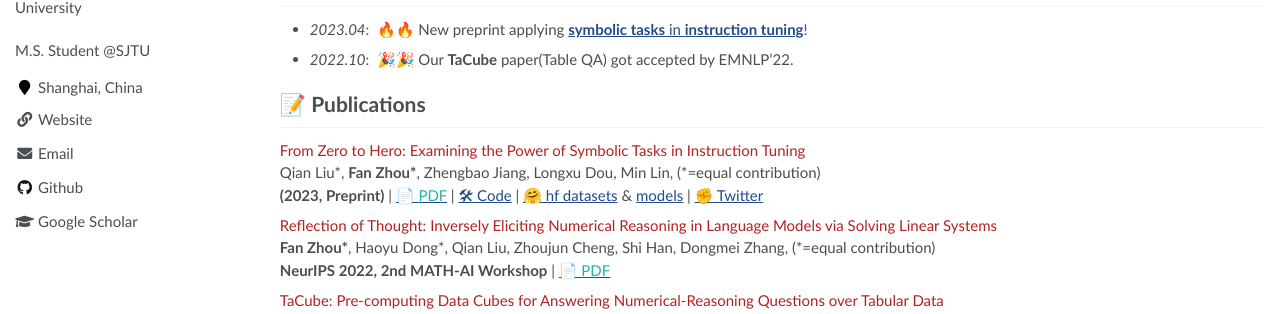
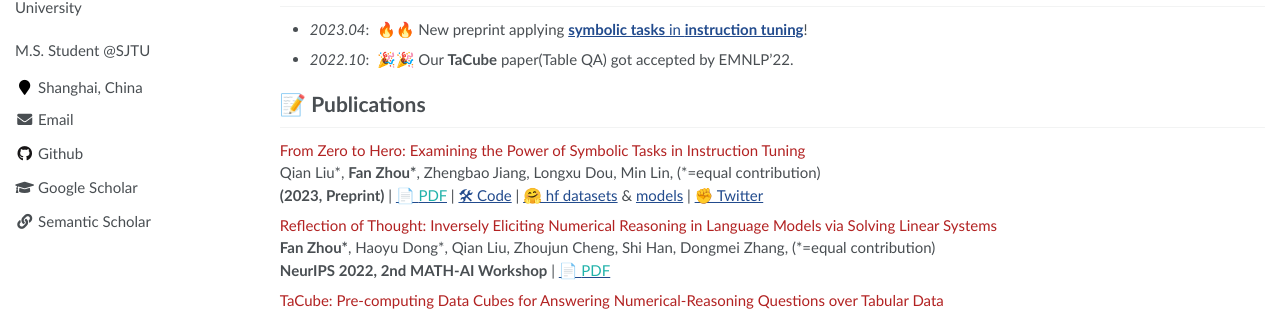
Before and after one commit to koalazf99/koalazf99.github.io, a Jekyll site: the page built from _pages/about.md, in a window 1280 px wide. Shown: the part 337-651 px from the top of the page. Built offline with Jekyll 4.4.1, drawn with Linux system fonts in a browser that asks for light colours.

Commit message:
update link

```diff
--- a/_includes/author-profile.html
+++ b/_includes/author-profile.html
@@ -24,9 +24,6 @@
       {% endif %}
       {% if author.employer %}
         <li><i class="fa fa-fw fa-map-marker" aria-hidden="true"></i> {{ author.employer }}</li>
-      {% endif %}
-      {% if author.uri %}
-        <li><a href="{{ author.uri }}"><i class="fas fa-fw fa-link" aria-hidden="true"></i> Website</a></li>
       {% endif %}
       {% if author.email %}
         <li><a href="mailto:{{ author.email }}"><i class="fas fa-fw fa-envelope" aria-hidden="true"></i> Email</a></li>
@@ -105,6 +102,9 @@
       {% endif %}
       {% if author.googlescholar %}
         <li><a href="{{ author.googlescholar }}"><i class="fas fa-fw fa-graduation-cap"></i> Google Scholar</a></li>
+      {% endif %}
+      {% if author.uri %}
+        <li><a href="{{ author.uri }}"><i class="fas fa-fw fa-link" aria-hidden="true"></i> Semantic Scholar </a></li>
       {% endif %}
       {% if author.pubmed %}
         <li><a href="{{ author.pubmed }}"><i class="ai ai-pubmed-square ai-fw"></i> PubMed</a></li>
--- a/_pages/about.md
+++ b/_pages/about.md
@@ -12,7 +12,7 @@ redirect_from:
 
 # 🐨 Me
 
-I am currently a second-year Master student at [Shanghai Jiao Tong University](https://en.sjtu.edu.cn/), under the supervise of [Prof. Fan Cheng](https://www.cs.sjtu.edu.cn/~chengfan/index.html), major in computer science. Before that, I received my B.S. degree in IEEE honor class at SJTU, major in computer science. I used to be a research intern at [ SJTU interpretable ML lab](https://sjtu-xai-lab.github.io/), guided by [Prof. Quanshi Zhang](qszhang.com) during my undergraduate study.
+I am currently a second-year Master student at [Shanghai Jiao Tong University](https://en.sjtu.edu.cn/), under the supervise of [Prof. Fan Cheng](https://www.cs.sjtu.edu.cn/~chengfan/index.html), major in computer science. Before that, I received my B.S. degree in IEEE honor class at SJTU, major in computer science. I used to be a research intern at [ SJTU interpretable ML lab](https://sjtu-xai-lab.github.io/), guided by [Prof. Quanshi Zhang](http://qszhang.com) during my undergraduate study.
 
 In 2021.10~2022, I worked as a research intern in Microsoft Research Asia (MSRA) [DKI group](https://www.microsoft.com/en-us/research/group/data-knowledge-intelligence/) guided by [Haoyu Dong](https://www.microsoft.com/en-us/research/people/hadong/). I worked on some interesting research topics related to semi-structured tabular data, such as table pre-training, table question answering.
 
```
